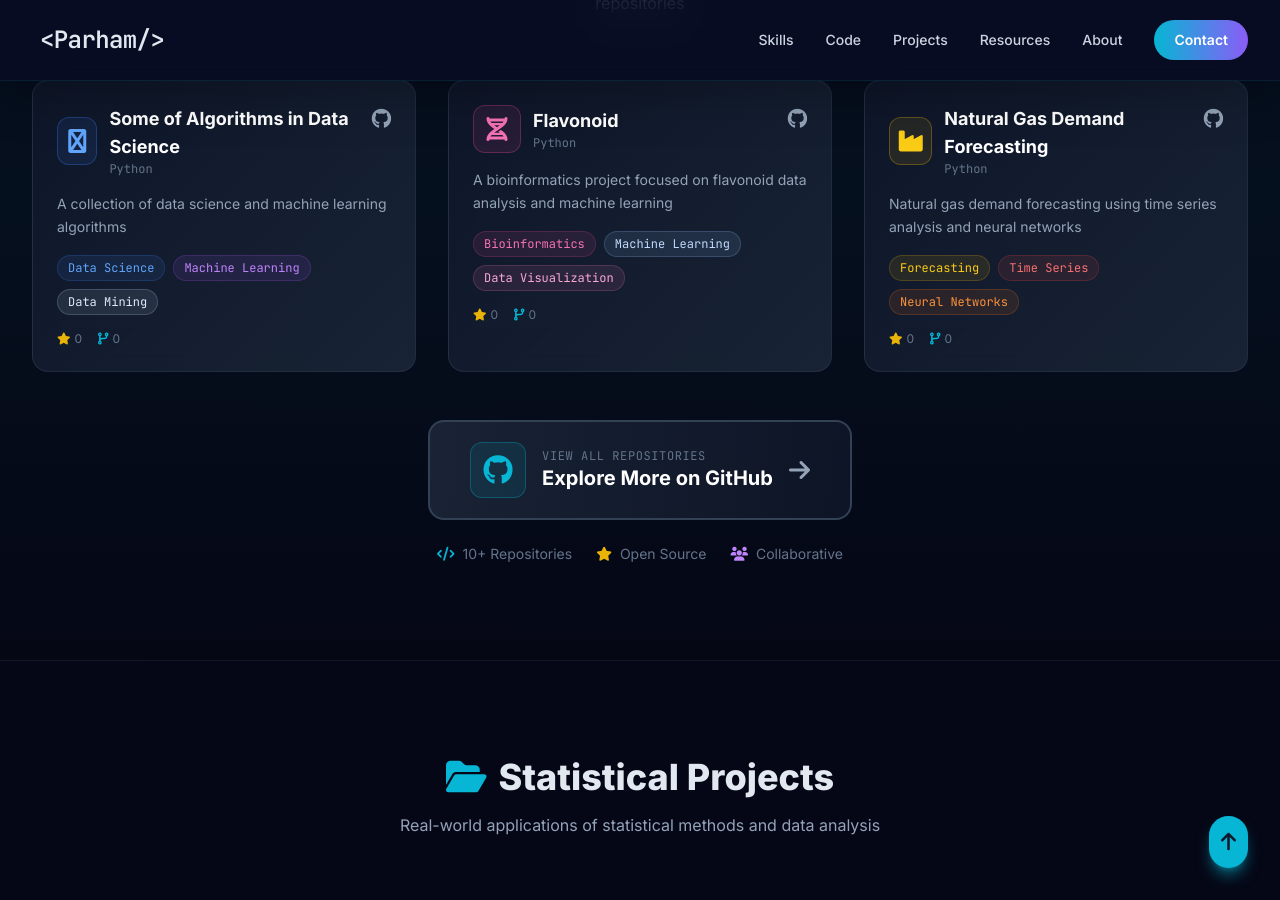
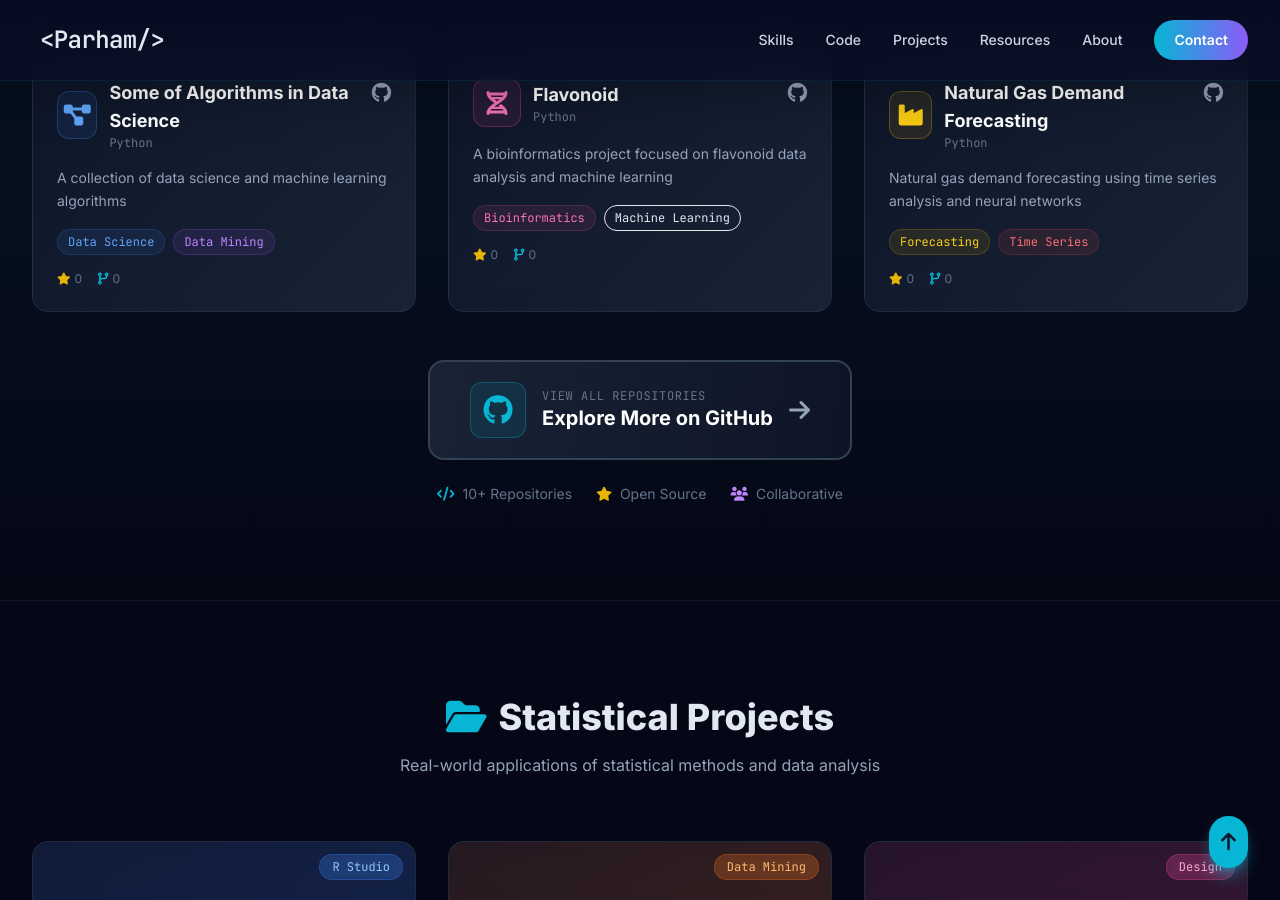
Before and after one commit to ParhamPishro/ParhamPishro.github.io, a Jekyll site: the page index.html, which Jekyll copies as it is, in a window 1280 px wide and 900 px high, scrolled down 2047 px. Built offline with Jekyll 4.4.1, drawn with Linux system fonts in a browser that asks for light colours; nearby versions of some CDN libraries; comment, search, counter and statistics services are not loaded.

Commit message:
Refactor project descriptions and styling classes
Updated project descriptions and adjusted class names for styling consistency. Removed some tags related to machine learning and neural networks.

```diff
--- a/index.html
+++ b/index.html
@@ -536,7 +536,7 @@
                     <i class="fas fa-code-branch text-accent"></i>
                     <span>Professional Projects</span>
                 </h2>
-                <p class="text-slate-400 max-w-2xl mx-auto leading-relaxed">
+                <p class="text-slate-400 max-w-3xl mx-auto leading-relaxed">
                     Explore my programming projects, machine learning works, and data analysis repositories
                 </p>
             </div>
@@ -548,7 +548,7 @@
                         <div class="flex items-start justify-between mb-4">
                             <div class="flex items-center gap-3">
                                 <div class="w-12 h-12 rounded-xl bg-blue-500/10 border border-blue-500/30 flex items-center justify-center">
-                                    <i class="fab fa-project-diagram text-2xl text-blue-400"></i>
+                                    <i class="fas fa-project-diagram text-2xl text-blue-400"></i>
                                 </div>
                                 <div>
                                     <h3 class="text-lg font-bold text-white group-hover:text-accent transition-colors">Some of Algorithms in Data Science</h3>
@@ -569,9 +569,6 @@
                                 Data Science
                             </span>
                             <span class="text-xs font-mono px-2.5 py-1 rounded-full bg-purple-500/10 text-purple-400 border border-purple-500/20">
-                                Machine Learning
-                            </span>
-                            <span class="text-xs font-mono px-2.5 py-1 rounded-full bg-blue-200/10 text-blue-100 border border-blue-200/20">
                                 Data Mining
                             </span>
                         </div>
@@ -615,13 +612,9 @@
                             <span class="text-xs font-mono px-2.5 py-1 rounded-full bg-pink-500/10 text-pink-400 border border-pink-500/20">
                                 Bioinformatics
                             </span>
-                            <span class="text-xs font-mono px-2.5 py-1 rounded-full bg-blue-300/10 text-blue-200 border border-blue-300/20">
+                            <span class="text-xs font-mono px-2.5 py-1 rounded-full bg-blue-450/10 text-blue-350 border border-blue-450/20">
                                 Machine Learning
                             </span>
-                            <span class="text-xs font-mono px-2.5 py-1 rounded-full bg-pink-400/10 text-pink-300 border border-pink-400/20">
-                                Data Visualization
-                            </span>
-
                         </div>
 
                         <div class="flex items-center gap-4 text-xs text-slate-500">
@@ -665,9 +658,6 @@
                             </span>
                             <span class="text-xs font-mono px-2.5 py-1 rounded-full bg-red-500/10 text-red-400 border border-red-500/20">
                                 Time Series
-                            </span>
-                            <span class="text-xs font-mono px-2.5 py-1 rounded-full bg-orange-500/10 text-orange-400 border border-orange-500/20">
-                                Neural Networks
                             </span>
                         </div>
 
@@ -1221,20 +1211,20 @@
 
         loadRepoStats(
             'Some-of-Algorithms-in-Data-Science',
-            'repo1-stars',
-            'repo1-forks'
+            'repo1_stars',
+            'repo1_forks'
         );
 
         loadRepoStats(
             'Flavonoid',
-            'repo2-stars',
-            'repo2-forks'
+            'repo2_stars',
+            'repo2_forks'
         );
 
         loadRepoStats(
             'Natural-Gas-Demand-Forecasting',
-            'repo3-stars',
-            'repo3-forks'
+            'repo3_stars',
+            'repo3_forks'
         );
 
         const translations = {
```
